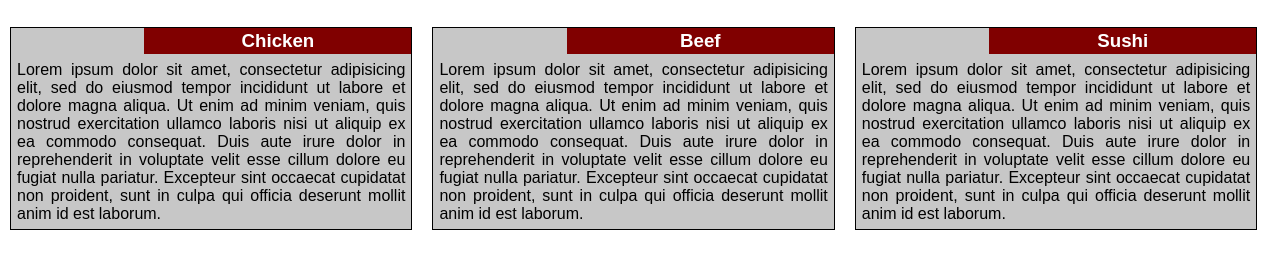
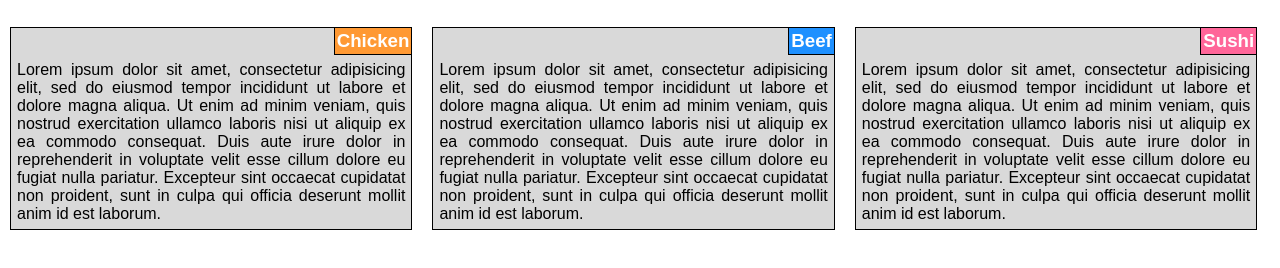
Before and after one commit to ashaydev/coursera-webd, a plain HTML site: page module2/index.html in a window 1280 px wide. Shown: the part 40-308 px from the top of the page. Drawn offline with Linux system fonts and the light colour scheme.

Commit message:
page fulfills all criteria

```diff
--- a/module2/css/style.css
+++ b/module2/css/style.css
@@ -17,17 +17,33 @@ h1 {
 .block {
   margin-right: auto;
   margin-left: auto;
-  background: #c7c7c7;
+  position: relative;
+  background: #d9d9d9;
   border: #000000 solid 1px;
   margin: 10px;
 }
 .box-heading {
-	float: right;
-	width: 66.67%;
+	position: absolute;
+	top: 0;
+	right: 0;
 	margin: 0;
-	background-color: maroon;
 	color: #ffffff;
+	border-style: solid;
+	border-color: black;
+	border-width: 0px 0px 1px 1px;
 	padding: 2px;
+}
+#hd1 {
+	background-color: #ff9933;
+	color: #ffffff;
+}
+#hd2 {
+	background-color: #1e90ff;
+	color: #ffffff;
+}
+#hd3 {
+	background-color: #ff6699;
+	color: #ffffff;
 }
 .box-heading h3{
 	text-align: center;
--- a/module2/index.html
+++ b/module2/index.html
@@ -3,25 +3,26 @@
 <head>
 	<title>Assignment Solution for Module 2</title>
 	<link rel="stylesheet" type="text/css" href="css/style.css">
+	<meta name="viewport" content="width=device-width, initial-scale=1.0">
 </head>
 <body>
 	<div class="container">
 		<h1>Our Menu</h1>
 		<div class="resp-box resp-tab-1">
 			<div class="block">
-				<div class="box-heading"><h3>Chicken</h3></div>
+				<div class="box-heading" id="hd1"><h3>Chicken</h3></div>
 				<p>Lorem ipsum dolor sit amet, consectetur adipisicing elit, sed do eiusmod tempor incididunt ut labore et dolore magna aliqua. Ut enim ad minim veniam, quis nostrud exercitation ullamco laboris nisi ut aliquip ex ea commodo consequat. Duis aute irure dolor in reprehenderit in voluptate velit esse cillum dolore eu fugiat nulla pariatur. Excepteur sint occaecat cupidatat non proident, sunt in culpa qui officia deserunt mollit anim id est laborum.</p>
 			</div>
 		</div>
 		<div class="resp-box resp-tab-1">
 			<div class="block">
-				<div class="box-heading"><h3>Beef</h3></div>
+				<div class="box-heading" id="hd2"><h3>Beef</h3></div>
 				<p>Lorem ipsum dolor sit amet, consectetur adipisicing elit, sed do eiusmod tempor incididunt ut labore et dolore magna aliqua. Ut enim ad minim veniam, quis nostrud exercitation ullamco laboris nisi ut aliquip ex ea commodo consequat. Duis aute irure dolor in reprehenderit in voluptate velit esse cillum dolore eu fugiat nulla pariatur. Excepteur sint occaecat cupidatat non proident, sunt in culpa qui officia deserunt mollit anim id est laborum.</p>
 			</div>
 		</div>
 		<div class="resp-box resp-tab-2">
 			<div class="block">
-				<div class="box-heading"><h3>Sushi</h3></div>
+				<div class="box-heading" id="hd3"><h3>Sushi</h3></div>
 				<p>Lorem ipsum dolor sit amet, consectetur adipisicing elit, sed do eiusmod tempor incididunt ut labore et dolore magna aliqua. Ut enim ad minim veniam, quis nostrud exercitation ullamco laboris nisi ut aliquip ex ea commodo consequat. Duis aute irure dolor in reprehenderit in voluptate velit esse cillum dolore eu fugiat nulla pariatur. Excepteur sint occaecat cupidatat non proident, sunt in culpa qui officia deserunt mollit anim id est laborum.</p>
 			</div>
 		</div>
```
